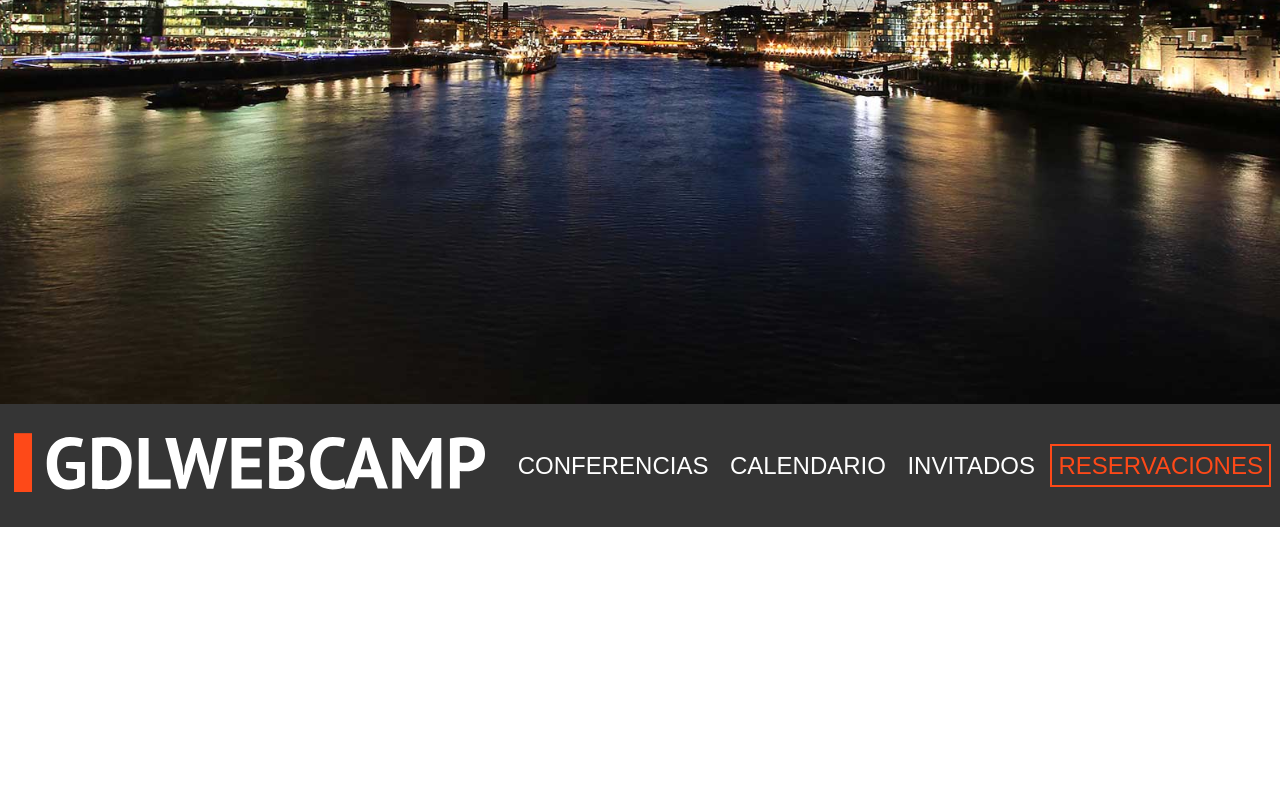
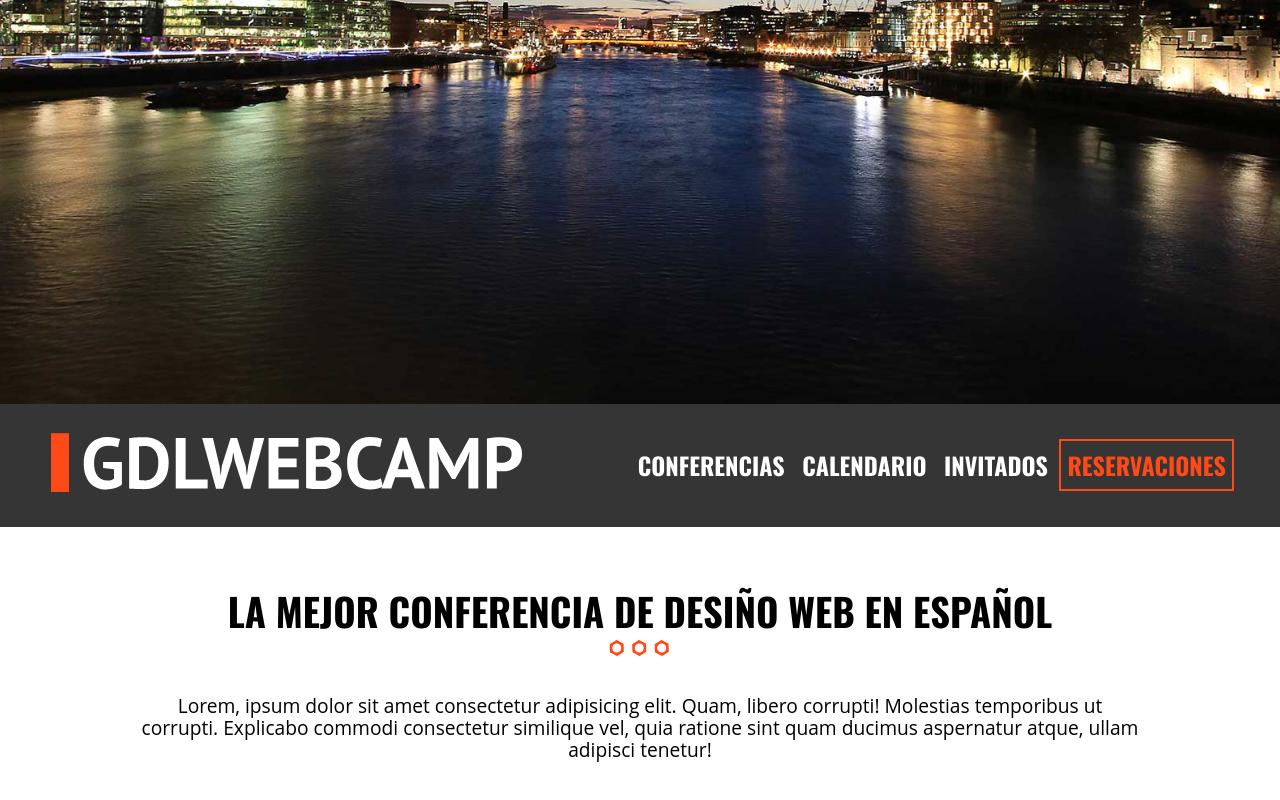
Before and after one commit to kulquiango/gdlwebcamp-frontend, an Angular app: page / in a window 1280 px wide. Shown: the part 396-1196 px from the top of the page. Before the commit the page ends 923 px from the top, so only its background shows below. Built offline with nearby package versions, Linux system fonts and the light colour scheme.

Commit message:
KUG-Actualizacion main

```diff
--- a/src/app/main/home/components/header/header.component.css
+++ b/src/app/main/home/components/header/header.component.css
@@ -5,7 +5,7 @@
 
 .container {
   display: flex;
-  justify-content: space-evenly;
+  justify-content: space-around;
   align-items: center;
 }
 
@@ -41,3 +41,13 @@
 .navegacion-principal-last a:hover {
   color: #fff;
 }
+
+.navegation {
+  display: flex;
+  flex-direction: row;
+}
+
+.navegation {
+  display: flex;
+  gap: 0.3rem;
+}
--- a/src/app/main/home/components/header/header.component.html
+++ b/src/app/main/home/components/header/header.component.html
@@ -1,10 +1,9 @@
 <div class="barra fijo">
   <div class="container">
-    <div>
-      <a href="index.php">
-        <img src="assets/img/logo.svg" alt="GdlWebCamp"
-      /></a>
+    <div class="logo">
+      <a href=""> <img src="assets/img/logo.svg" alt="GdlWebCamp" /></a>
     </div>
+    <div class="navegation">
       <nav
         class="navegacion-principal"
         *ngFor="let menu of menuNavigation; let last = last"
@@ -14,3 +13,4 @@
       </nav>
     </div>
   </div>
+</div>
--- /dev/null
+++ b/src/app/main/home/components/main/main.component.css
@@ -0,0 +1,13 @@
+.seccion {
+  padding: 30px 0;
+}
+
+.seccion p {
+  font-size: 1.2em;
+  text-align: center;
+}
+
+.contenedor {
+  width: 98%;
+  margin: 0 auto;
+}
--- /dev/null
+++ b/src/app/main/home/components/main/main.component.html
@@ -0,0 +1,9 @@
+<section class="seccion contenedor">
+  <h2>La mejor conferencia de desiño web en español</h2>
+  <p>
+    Lorem, ipsum dolor sit amet consectetur adipisicing elit. Quam, libero
+    corrupti! Molestias temporibus ut corrupti. Explicabo commodi consectetur
+    similique vel, quia ratione sint quam ducimus aspernatur atque, ullam
+    adipisci tenetur!
+  </p>
+</section>
--- /dev/null
+++ b/src/app/main/home/components/main/main.component.ts
@@ -0,0 +1,15 @@
+import { Component, OnInit } from '@angular/core';
+
+@Component({
+  selector: 'app-main',
+  templateUrl: './main.component.html',
+  styleUrls: ['./main.component.css']
+})
+export class MainComponent implements OnInit {
+
+  constructor() { }
+
+  ngOnInit(): void {
+  }
+
+}
--- a/src/app/main/home/home.component.css
+++ b/src/app/main/home/home.component.css
@@ -73,3 +73,7 @@
 .slogan span {
   font-weight: bold;
 }
+
+.container {
+  margin: 0 10%;
+}
--- a/src/app/main/home/home.component.html
+++ b/src/app/main/home/home.component.html
@@ -19,5 +19,5 @@
     </div>
   </div>
 </div>
-
 <app-header></app-header>
+<div class="container"><app-main></app-main></div>
--- a/src/app/main/main.module.ts
+++ b/src/app/main/main.module.ts
@@ -2,10 +2,11 @@ import { NgModule } from '@angular/core';
 import { CommonModule } from '@angular/common';
 import { HomeComponent } from './home/home.component';
 import { HeaderComponent } from './home/components/header/header.component';
+import { MainComponent } from './home/components/main/main.component';
 
 @NgModule({
   imports: [CommonModule],
-  declarations: [HomeComponent, HeaderComponent],
+  declarations: [HomeComponent, HeaderComponent, MainComponent],
   exports: [HomeComponent],
 })
 export class MainModule {}
--- a/src/styles.css
+++ b/src/styles.css
@@ -1,5 +1,4 @@
-@import url("https://fonts.googleapis.com/css2?family=PT+Sans&display=swap");
-/* You can add global styles to this file, and also import other style files */
+@import url("https://fonts.googleapis.com/css2?family=Oswald:wght@700&family=PT+Sans&display=swap"); /* You can add global styles to this file, and also import other style files */
 /*! normalize.css v8.0.1 | MIT License | github.com/necolas/normalize.css */
 
 /* Document
@@ -44,6 +43,33 @@ main {
 h1 {
   font-size: 2em;
   margin: 0.67em 0;
+}
+h2 {
+  font-family: "Oswald", sans-serif;
+  font-size: 2.4em;
+  text-transform: uppercase;
+  text-align: center;
+}
+
+h2::after {
+  content: "";
+  margin: 0 auto;
+  background-image: url(assets/img/separador.png);
+  height: 30px;
+  width: 100px;
+  display: block;
+}
+h3 {
+  font-size: 2rem;
+  color: #fe4918;
+  font-family: "PT Sans", sans-serif;
+  margin: 0;
+}
+
+ul {
+  list-style: none;
+  padding: 0;
+  margin: 0;
 }
 
 /* Grouping content
```
Also changed, not shown: src/assets/img/separador.png (added), 1 other file (tests, documents, lock files or other folders). Lines whose indentation alone changed are shown as unchanged.
